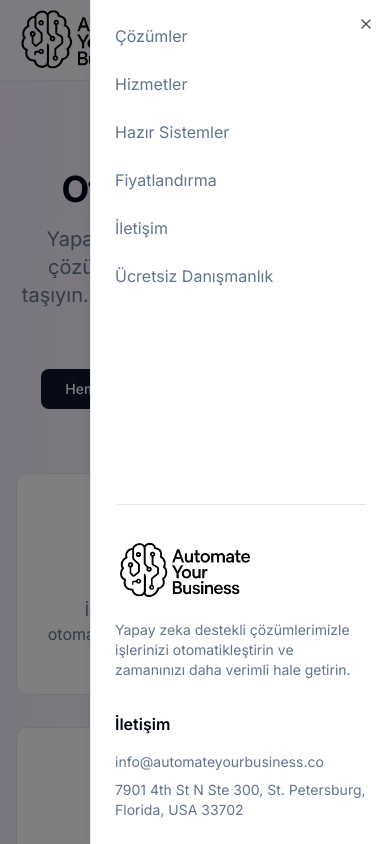
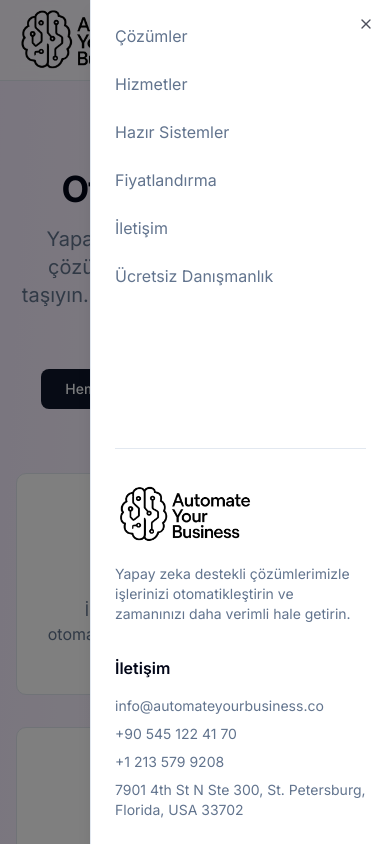
Before and after one commit to osmannurierdogan/automateyourbusiness.co, a Next.js app in the folder frontend/: page / in a window 390 px wide. Both pictures are taken after a click on the button 356 px from the left and 40 px from the top of the page. Shown: the top 844 px of the page. Built offline with nearby package versions, Linux system fonts and the light colour scheme.

Commit message:
store structure added.

```diff
--- a/frontend/src/components/layout/Header.tsx
+++ b/frontend/src/components/layout/Header.tsx
@@ -117,12 +117,18 @@
                     >
                       {footerContact.email}
                     </a>
-                    <a
-                      href={`tel:${footerContact.phone}`}
-                      className="block text-sm text-muted-foreground hover:text-primary transition-colors"
-                    >
-                      {footerContact.phone}
-                    </a>
+                      <a
+                        href={`tel:${footerContact.phoneTR}`}
+                        className="block text-sm text-muted-foreground hover:text-primary transition-colors"
+                      >
+                        {footerContact.phoneTR}
+                      </a>
+                      <a
+                        href={`tel:${footerContact.phoneUS}`}
+                        className="block text-sm text-muted-foreground hover:text-primary transition-colors"
+                      >
+                        {footerContact.phoneUS}
+                      </a>
                     <p className="text-sm text-muted-foreground">
                       {footerContact.address}
                     </p>
```
